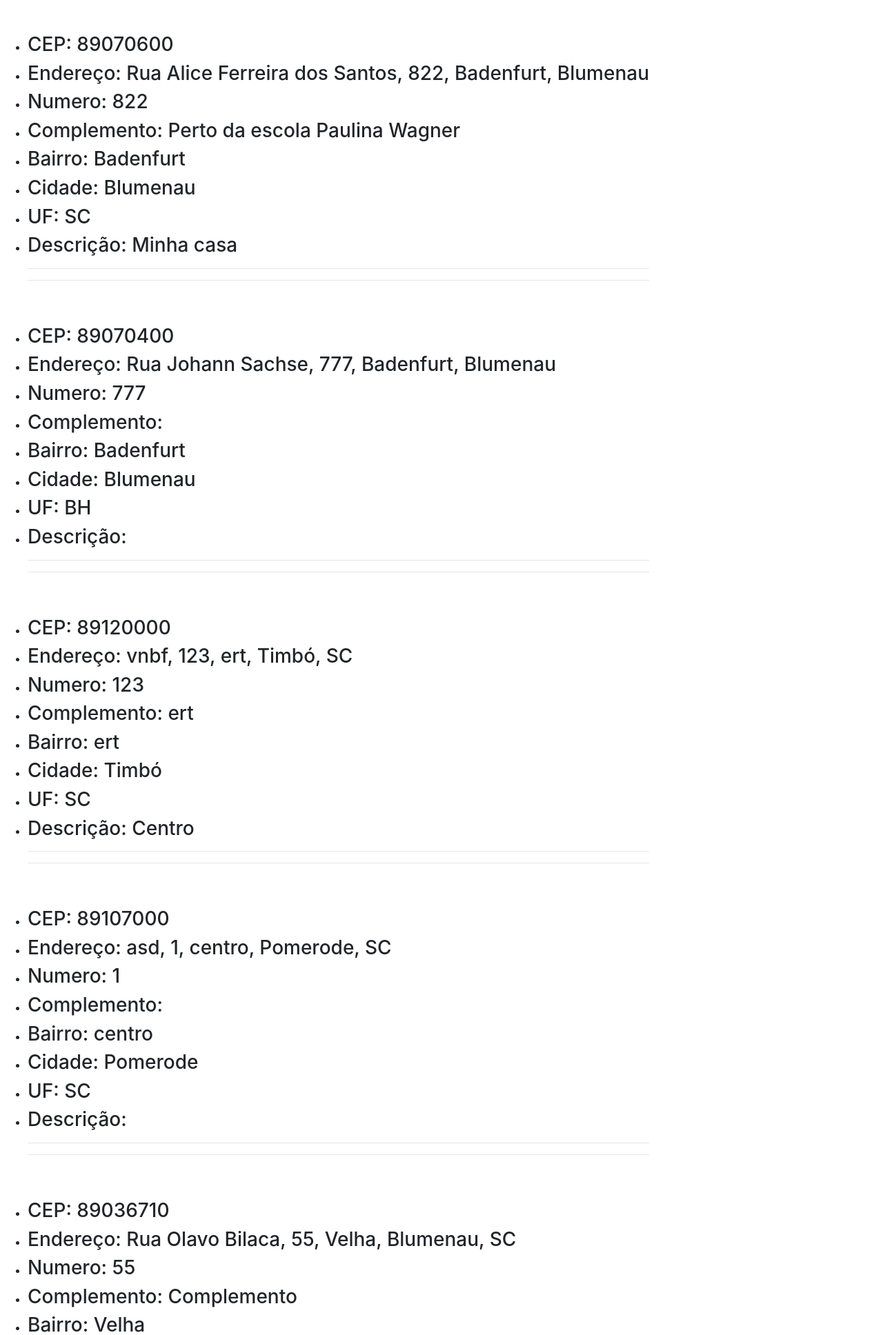
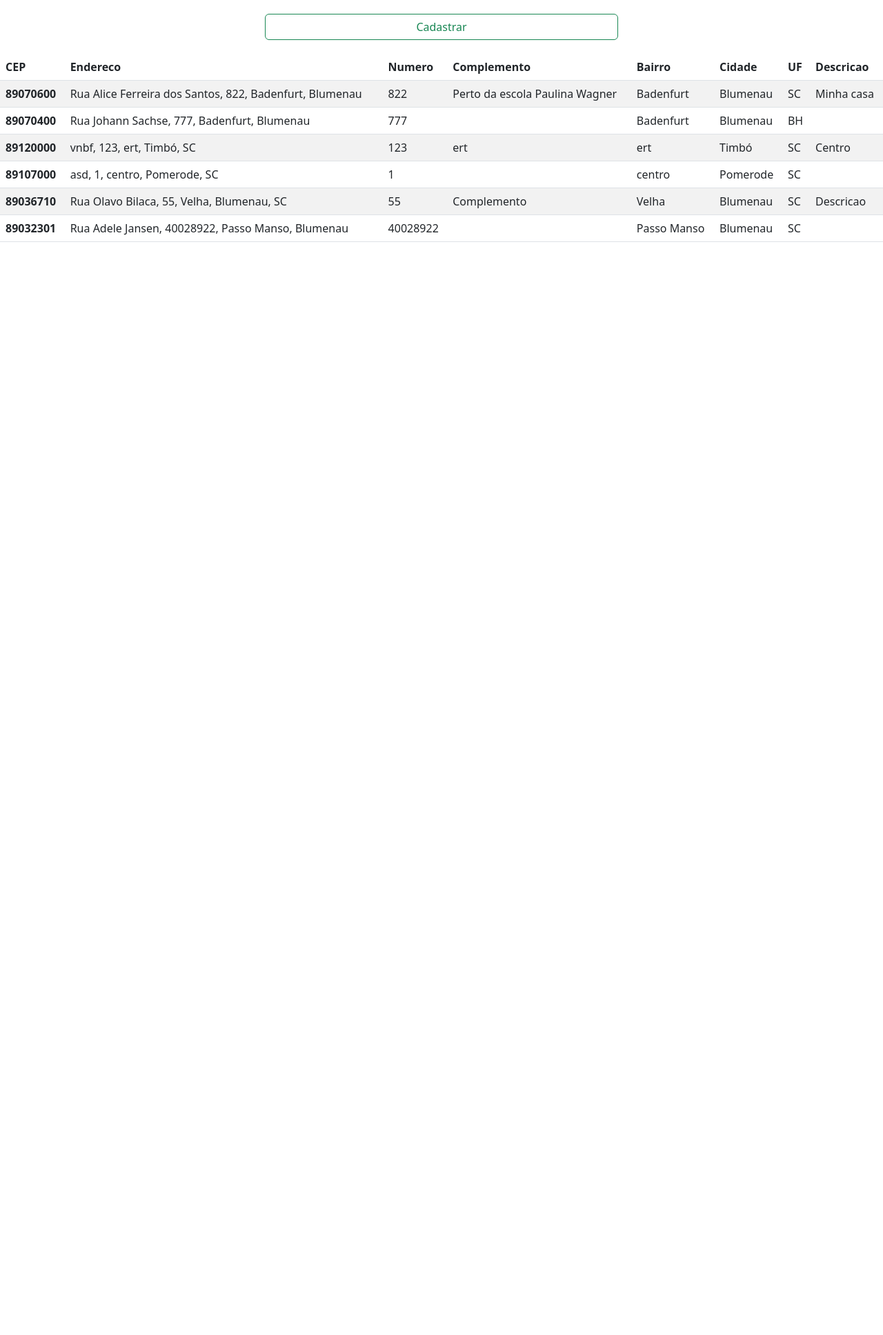
Before and after one commit to MarcosBnu/Cadastro_Enderecos, a Django app: page / in a window 1280 px wide. Shown: the top 1936 px of the page at 69% size. After the commit the page ends 351 px from the top, so only its background shows below. Run offline with Django 4.2, Linux system fonts and the light colour scheme; data comes from the database, SQL or seed files in the repository; both versions use the stored data as it was after the commit.

Commit message:
Mudanca Estilo

```diff
--- a/scr/products/templates/pessoa.html
+++ b/scr/products/templates/pessoa.html
@@ -1,29 +1,79 @@
+{% load static %}
 <DOCTYPE html>
     <html lang="pt-br">
         <head>
             <title>Home</title>
             <meta charset="utf-8">
             <meta name="viewport" content="width=device-width, initial-scale=1, shrink-to-fit=no">
-            <link rel="stylesheet" href="https://cdn.jsdelivr.net/npm/bootstrap@4.0.0/dist/css/bootstrap.min.css" integrity="sha384-Gn5384xqQ1aoWXA+058RXPxPg6fy4IWvTNh0E263XmFcJlSAwiGgFAW/dAiS6JXm" crossorigin="anonymous">
+            <!-- CSS only -->
+            <link href="https://cdn.jsdelivr.net/npm/bootstrap@5.2.0-beta1/dist/css/bootstrap.min.css" rel="stylesheet" integrity="sha384-0evHe/X+R7YkIZDRvuzKMRqM+OrBnVFBL6DOitfPri4tjfHxaWutUpFmBp4vmVor" crossorigin="anonymous">
+            <style>
+                .endereco{
+                    width: 80%;
+                    margin: 25px;
+                }
+
+                #divCards{
+                    display: flex;
+                    flex-direction: column;
+                    align-items: center;
+                }
+
+                #buttonDiv{
+                    display: flex;
+                    justify-content: center;
+                }
+
+                #buttonCadastrar{
+                    margin: 20px 0px;
+                    width: 40%;
+                }
+            </style>
         </head>
         <body>
-            <br><br>
-            <ul style="display:inline-block">
-                {%for pessoa in pessoas%}
-                    <a>
-                        <li><h3>CEP: {{pessoa.cep}}</h3></li>
-                        <li><h3>Endereço: {{pessoa.ende}}</li></h3>
-                        <li><h3>Numero: {{pessoa.numero}}</li></h3>
-                        <li><h3>Complemento: {{pessoa.complemento}}</li></h3>
-                        <li><h3>Bairro: {{pessoa.bairro}}</li></h3>
-                        <li><h3>Cidade: {{pessoa.cidade}}</li></h3>
-                        <li><h3>UF: {{pessoa.uf}}</li></h3>
-                        <li><h3>Descrição: {{pessoa.descricao}}</li></h3>
-                        <hr><hr>
-                        <br><br>
-                    </a>
-                {% endfor %}
-            </ul>
-            <button type="button" class="btn btn-success"><h3><a href="{%url 'create_pessoas'%}">Cadastrar</a></h3></button>
+
+            <div id="buttonDiv">
+                <button onclick="window.location.href='/new'" id="buttonCadastrar" type="button" class="btn btn-outline-success">Cadastrar</button>
+            </div>
+
+            <!-- <div id="divCards"> -->
+
+                <table class="table table-striped" >
+                    <thead>
+                      <tr>
+                        <th scope="col">CEP</th>
+                        <th scope="col">Endereco</th>
+                        <th scope="col">Numero</th>
+                        <th scope="col">Complemento</th>
+                        <th scope="col">Bairro</th>
+                        <th scope="col">Cidade</th>
+                        <th scope="col">UF</th>
+                        <th scope="col">Descricao</th>
+                      </tr>
+                    </thead>
+                    <tbody>
+                        {% for pessoa in pessoas %}
+                            <tr>
+                                <th scope="row">{{pessoa.cep}}</th>
+                                <td>{{pessoa.ende}}</td>
+                                <td>{{pessoa.numero}}</td>
+                                <td>{{pessoa.complemento}}</td>
+                                <td>{{pessoa.bairro}}</td>
+                                <td>{{pessoa.cidade}}</td>
+                                <td>{{pessoa.uf}}</td>
+                                <td>{{pessoa.descricao}}</td>
+                            </tr>
+                        {% endfor %}
+                    </tbody>
+                </table>
+
+            <!-- </div> -->
+
+
+
+            <!-- <button ></button> -->
+
+            <!-- <button type="button" class="btn btn-outline-success">>Cadastrar</a></button> -->
+            <script src="https://cdn.jsdelivr.net/npm/bootstrap@5.2.0-beta1/dist/js/bootstrap.bundle.min.js" integrity="sha384-pprn3073KE6tl6bjs2QrFaJGz5/SUsLqktiwsUTF55Jfv3qYSDhgCecCxMW52nD2" crossorigin="anonymous"></script>
         </body>
     </html>
```
Also changed, not shown: scr/db.sqlite3, 1 other file.
